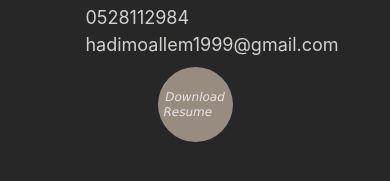
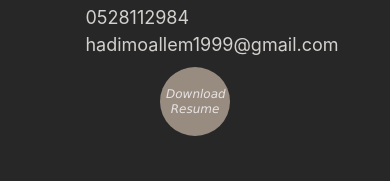
Before and after one commit to hadi1616/myResume, a React (Create React App) app in the folder my_resume/: page /about in a window 390 px wide. Shown: the part 465-646 px from the top of the page. Built offline with nearby package versions, Linux system fonts and the light colour scheme.

Commit message:
download resume updated

```diff
--- a/my_resume/src/components/About/About.css
+++ b/my_resume/src/components/About/About.css
@@ -158,8 +158,8 @@
     }
 
     .downloadButton {
-        width: 75px;
-        height: 75px;
+        width: 70px;
+        height: 69px;
         margin-bottom: -8px;
     }
 
@@ -171,6 +171,8 @@
 
     .downloadCVButton {
         font-size: 12px;
-        margin-right: 20px;
+        /* display: flex; */
+        /* align-items: center; */
+        margin:0 auto;
     }
 }
```
